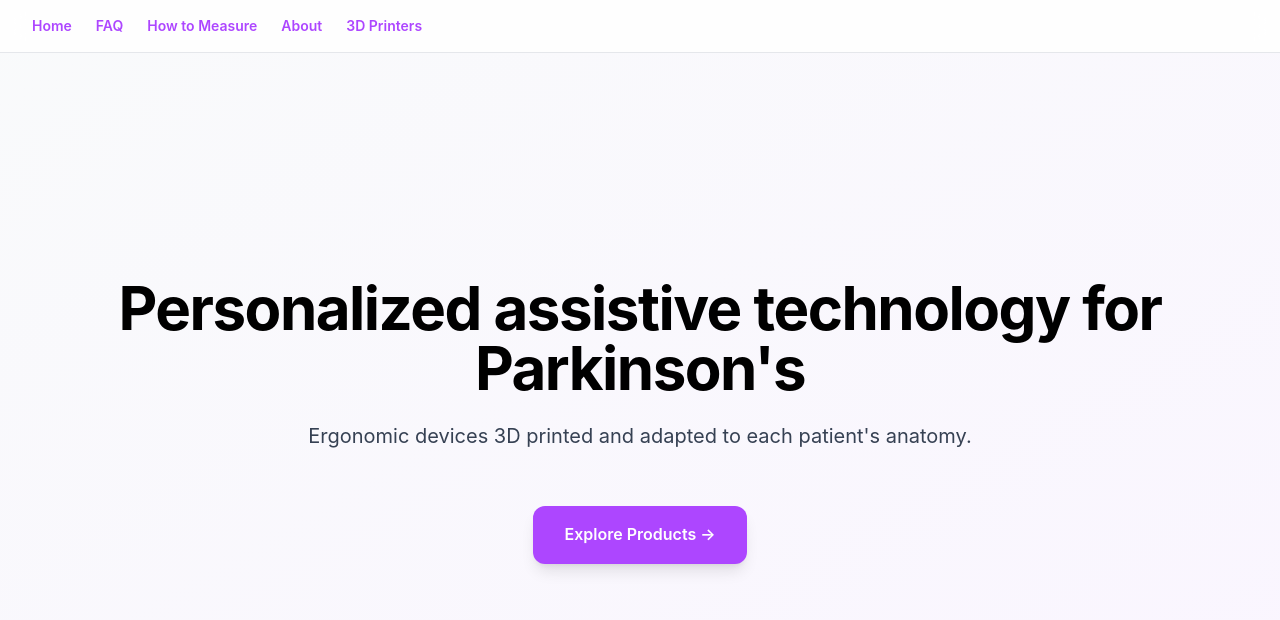
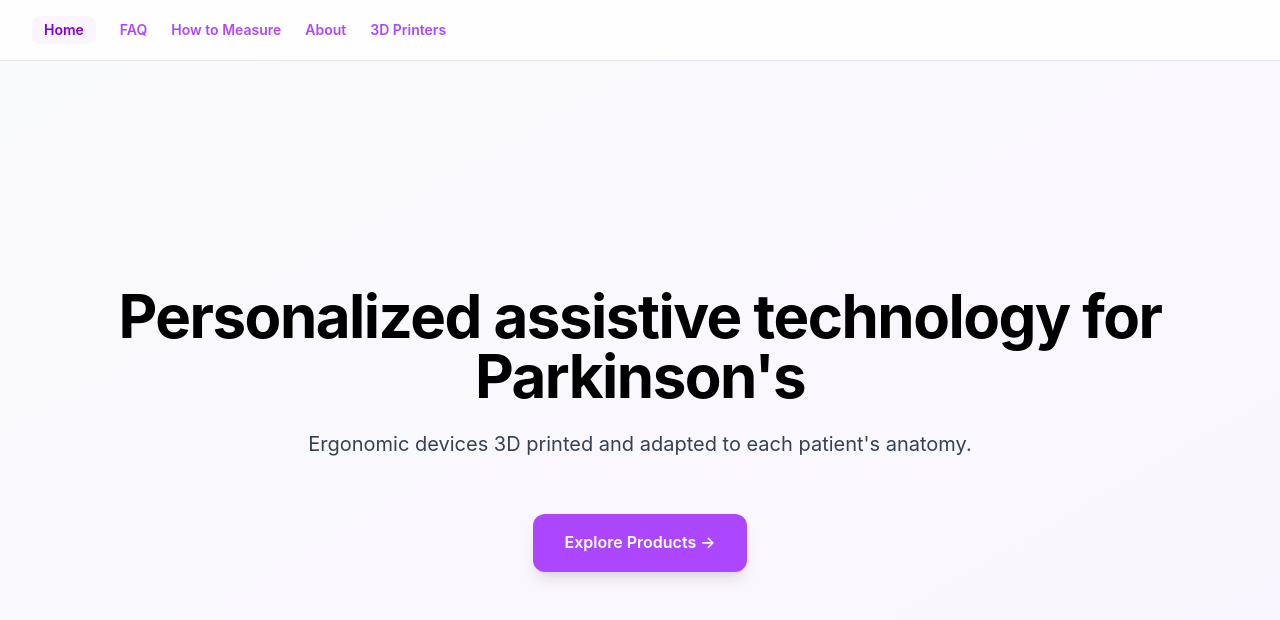
Before and after one commit to luizteco/thesis, a React (Vite) app: page / in a window 1280 px wide. Shown: the top 620 px of the page. Built offline with nearby package versions, Linux system fonts and the light colour scheme.

Commit message:
style nav current element

```diff
--- a/src/App.tsx
+++ b/src/App.tsx
@@ -19,6 +19,15 @@ function Navigation() {
   const navigate = useNavigate();
   const isHome = location.pathname === "/";
 
+  const getLinkClassName = (path: string) => {
+    const isActive = location.pathname === path;
+    return `text-sm font-semibold transition-colors ${
+      isActive
+        ? "text-purple-700 bg-purple-50 px-3 py-1 rounded-lg"
+        : "text-purple-500 hover:text-purple-700"
+    }`;
+  };
+
   return (
     <nav className="sticky top-0 bg-white/80 backdrop-blur-md border-b border-gray-200 z-50">
       <div className="max-w-7xl mx-auto px-8 py-4 flex items-center gap-6">
@@ -30,34 +39,22 @@ function Navigation() {
             ←
           </button>
         )}
-        <Link
-          className="text-sm font-semibold text-purple-500 hover:text-purple-700 transition-colors"
-          to="/"
-        >
+        <Link className={getLinkClassName("/")} to="/">
           Home
         </Link>
-        <Link
-          className="text-sm font-semibold text-purple-500 hover:text-purple-700 transition-colors"
-          to="/faq"
-        >
+        <Link className={getLinkClassName("/faq")} to="/faq">
           FAQ
         </Link>
         <Link
-          className="text-sm font-semibold text-purple-500 hover:text-purple-700 transition-colors"
+          className={getLinkClassName("/how-to-measure")}
           to="/how-to-measure"
         >
           How to Measure
         </Link>
-        <Link
-          className="text-sm font-semibold text-purple-500 hover:text-purple-700 transition-colors"
-          to="/about"
-        >
+        <Link className={getLinkClassName("/about")} to="/about">
           About
         </Link>
-        <Link
-          className="text-sm font-semibold text-purple-500 hover:text-purple-700 transition-colors"
-          to="/printers"
-        >
+        <Link className={getLinkClassName("/printers")} to="/printers">
           3D Printers
         </Link>
       </div>
```
